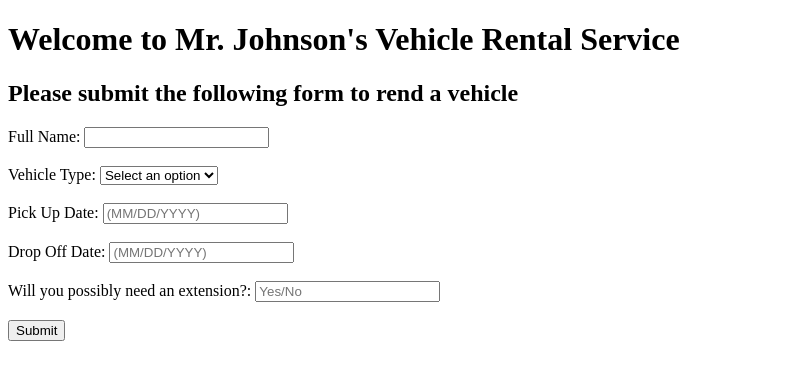
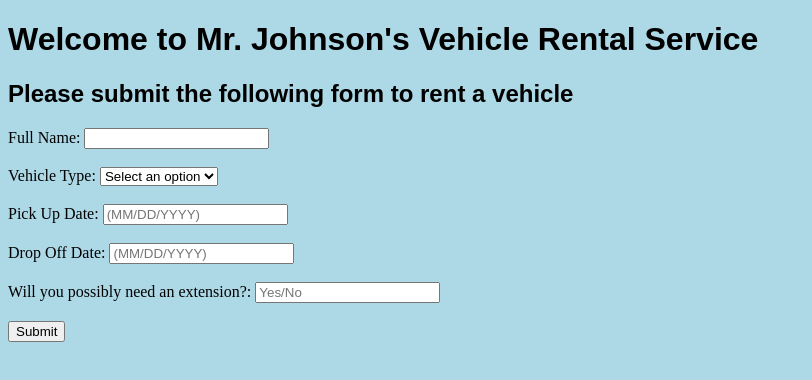
Before and after one commit to khupatel/CMPSC487_Patel, a plain HTML site: page index.html in a window 1280 px wide. Shown: the whole page, without its empty margins (0-812 px from the left). Drawn offline with Linux system fonts and the light colour scheme; a script that the page names is missing.

Commit message:
final update

```diff
--- a/display.js
+++ b/display.js
@@ -9,7 +9,6 @@ const firebaseConfig = {
   };
 
   firebase.initializeApp(firebaseConfig);
-
   const database = firebase.database();
 
 database.ref("Reservations").once('value', function(snapshot){
--- /dev/null
+++ b/index.css
@@ -0,0 +1,10 @@
+body {
+    background-color: lightblue;
+  }
+h1 {
+    font-weight: bold;
+    font-family: Arial, Helvetica, sans-serif;
+}
+h2 {
+    font-family: Arial, Helvetica, sans-serif;
+}
--- a/index.html
+++ b/index.html
@@ -4,12 +4,13 @@
     <meta charset="UTF-8">
     <meta name="viewport" content="width=device-width, initial-scale=1.0">
     <meta http-equiv="X-UA-Compatible" content="ie=edge">
+    <link rel="stylesheet" href="index.css">
     <title>Mr.Johnson's Car Rental</title>
   </head>
   <body>
 
     <h1>Welcome to Mr. Johnson's Vehicle Rental Service</h1>
-    <h2>Please submit the following form to rend a vehicle</h2>
+    <h2>Please submit the following form to rent a vehicle</h2>
 
       <div class = "container">
         <form action="" id = "reservationForm">
```
Also changed, not shown: display.html (+1 -1 lines).
